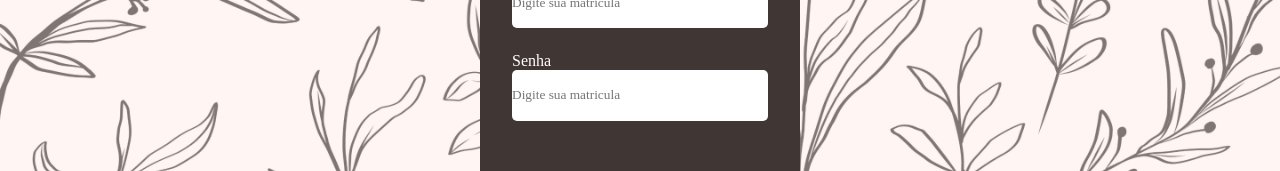
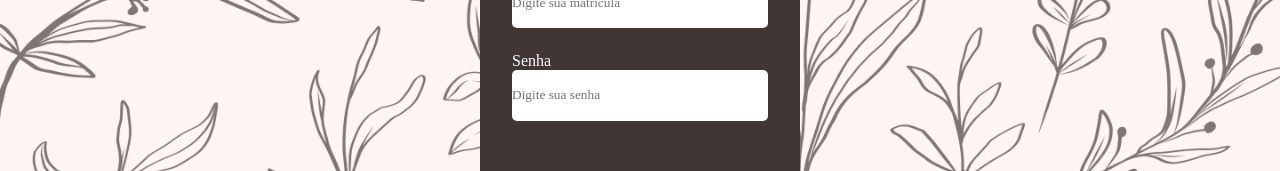
Before and after one commit to JanainaNogueira/Cafeteria, a React (Create React App) app: page / in a window 1280 px wide. Shown: the part 368-539 px from the top of the page. Built offline with nearby package versions, Linux system fonts and the light colour scheme; a web font is replaced by a local one.

Commit message:
Fix a typo in the input placeholder

```diff
--- a/src/Components/pages/Register.js
+++ b/src/Components/pages/Register.js
@@ -15,7 +15,7 @@ function Register(){
                 </div>
                 <div>
                     <p>Senha</p>
-                    <input type='password' placeholder="Digite sua matricula"/>
+                    <input type='password' placeholder="Digite sua senha"/>
                 </div>
             </form>
             <button className={Style.form_button}>Cadastrar</button>
```
